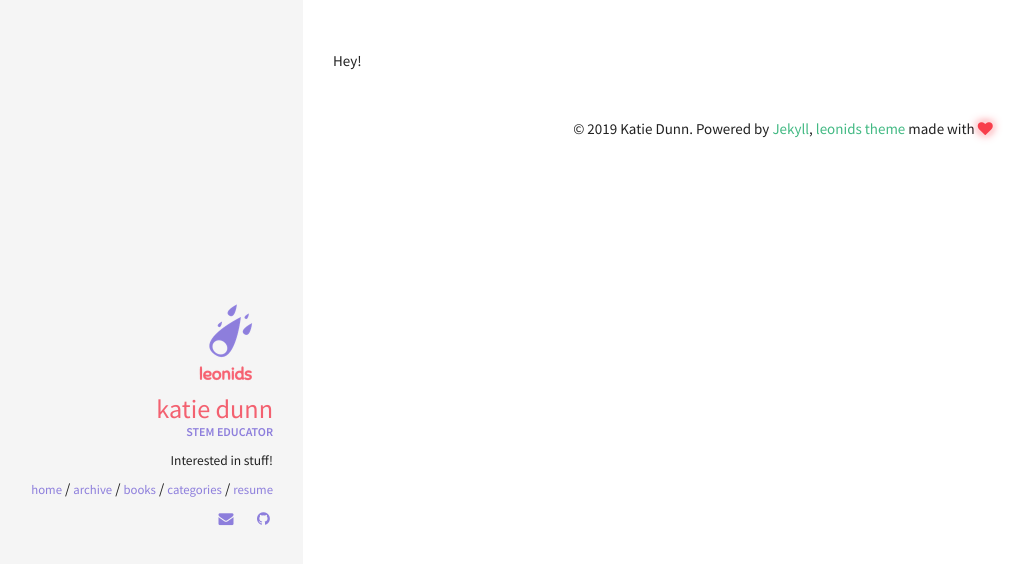
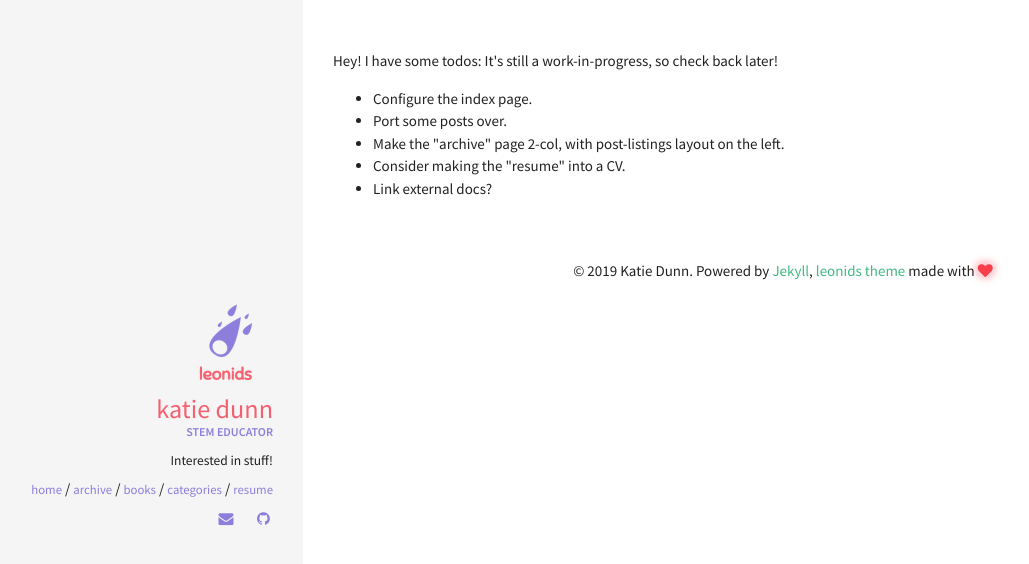
Before and after one commit to katiehdunn/katiehdunn.github.io, a Jekyll site: the page built from index.html, in a window 1280 px wide. Shown: the top 564 px of the page, without its empty margins (17-1046 px from the left). Built offline with Jekyll 4.4.1, drawn with Linux system fonts in a browser that asks for light colours.

Commit message:
Update index.html

```diff
--- a/index.html
+++ b/index.html
@@ -3,3 +3,15 @@ layout: default
 ---
 
 Hey!
+
+I have some todos:
+
+It's still a work-in-progress, so check back later!
+
+<ul>
+	<li>Configure the index page.</li>
+	<li>Port some posts over.</li>
+	<li>Make the "archive" page 2-col, with post-listings layout on the left.</li>
+	<li>Consider making the "resume" into a CV.</li>
+	<li>Link external docs?</li>
+</ul>
```
